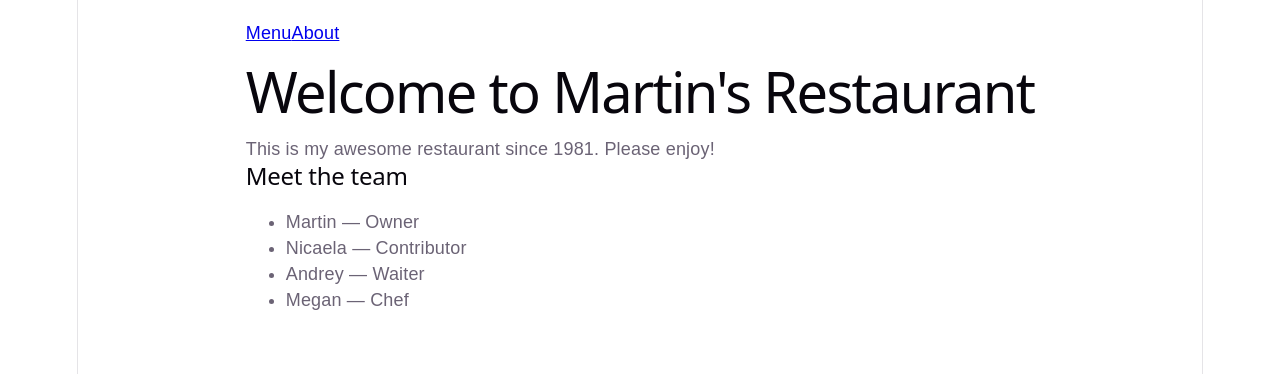
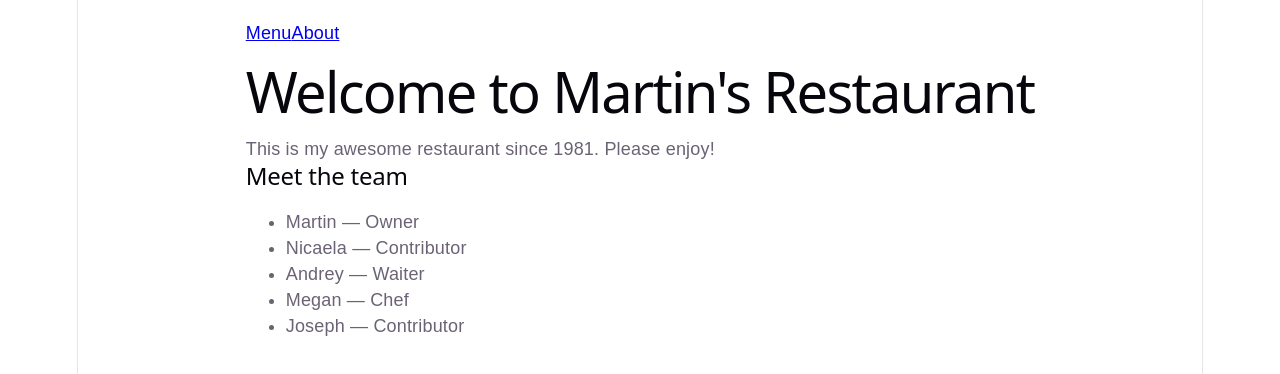
Before and after one commit to KNors22/restaurant-menu, a React (Vite) app: page /about in a window 1280 px wide. Shown: the top 374 px of the page. Built offline with nearby package versions, Linux system fonts and the light colour scheme.

Commit message:
Add Joseph as a Contributor in About page

```diff
--- a/src/pages/About.jsx
+++ b/src/pages/About.jsx
@@ -3,6 +3,7 @@ const team = [
   { name: "Nicaela", role: "Contributor" },
   { name: "Andrey", role: "Waiter" },
   { name: "Megan", role: "Chef" },
+  { name: "Joseph", role: "Contributor" },
 ];
 
 function About(){
```
